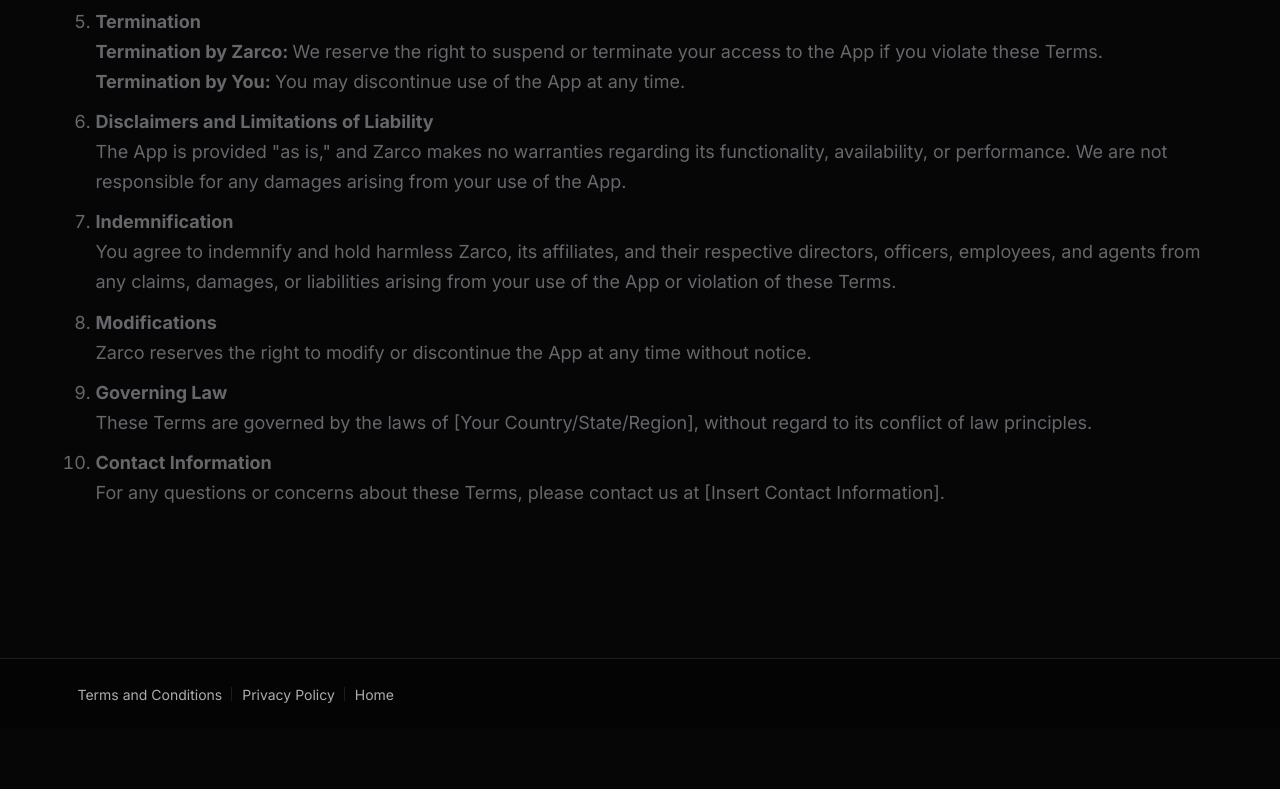
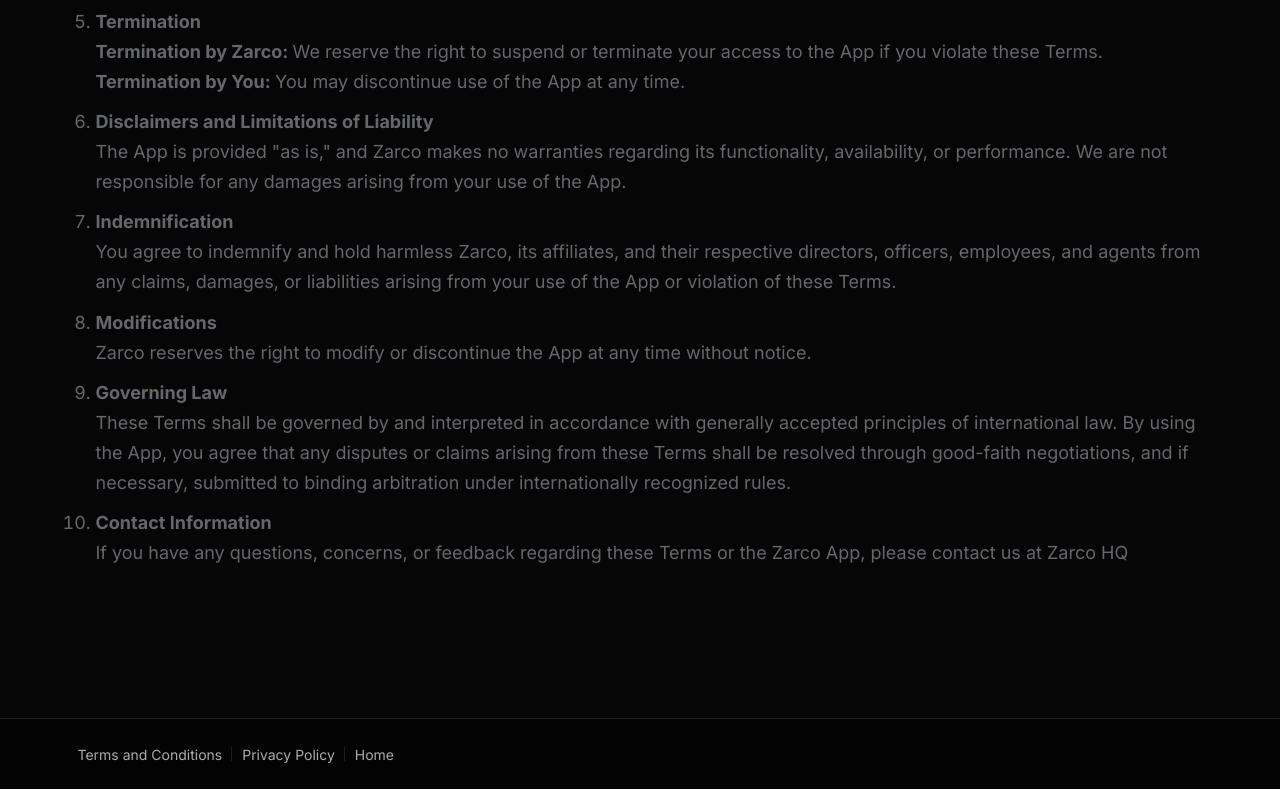
Before and after one commit to ZarCodeX/zarco, a plain HTML site: page tos.html in a window 1280 px wide. Shown: the part 1392-2181 px from the top of the page. Before the commit the page ends 2121 px from the top, so only its background shows below. Drawn offline with Linux system fonts and the light colour scheme; a script that the page names is missing; files whose address does not match are found by name.

Commit message:
Update tos.html

```diff
--- a/tos.html
+++ b/tos.html
@@ -106,10 +106,10 @@
                                     Zarco reserves the right to modify or discontinue the App at any time without notice.
                                 </li>
                                 <li><strong>Governing Law</strong><br>
-                                    These Terms are governed by the laws of [Your Country/State/Region], without regard to its conflict of law principles.
+                                   These Terms shall be governed by and interpreted in accordance with generally accepted principles of international law. By using the App, you agree that any disputes or claims arising from these Terms shall be resolved through good-faith negotiations, and if necessary, submitted to binding arbitration under internationally recognized rules.
                                 </li>
                                 <li><strong>Contact Information</strong><br>
-                                    For any questions or concerns about these Terms, please contact us at [Insert Contact Information].
+                                  If you have any questions, concerns, or feedback regarding these Terms or the Zarco App, please contact us at Zarco HQ
                                 </li>
                             </ol>
                         </div>
```
